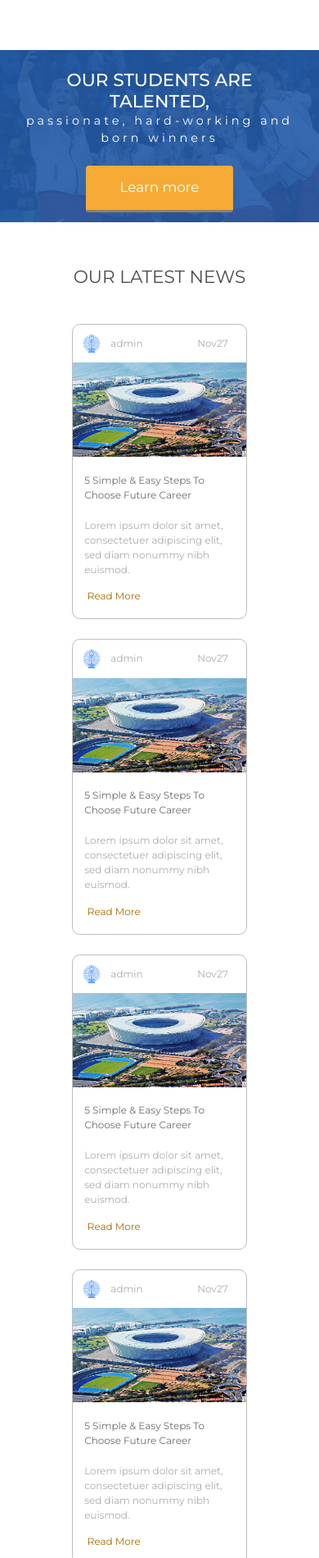
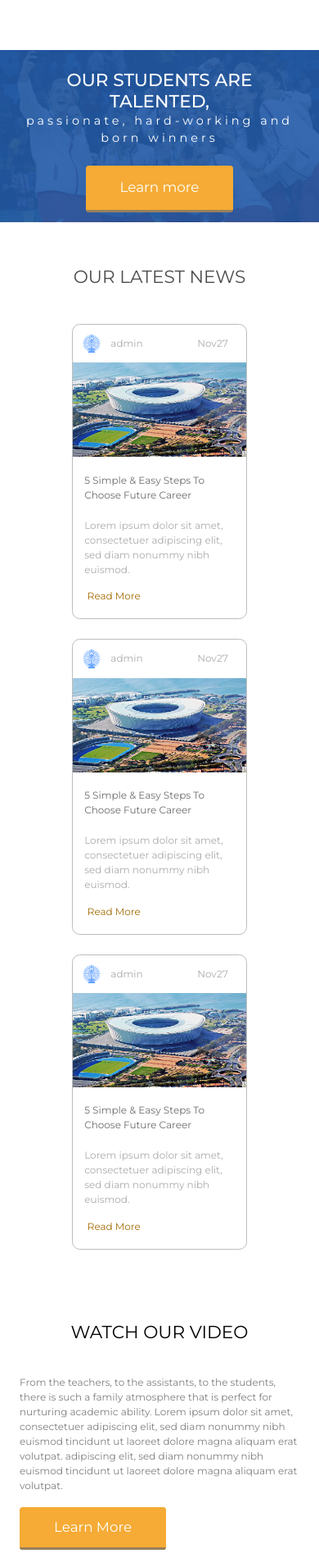
Before and after one commit to Toneca99/coachify, a Jekyll site: the page built from index.html, in a window 390 px wide. Shown: the part 2835-4735 px from the top of the page at 82% size. Built offline with Jekyll 4.4.1, drawn with Linux system fonts in a browser that asks for light colours; some of the changed text lies outside the part shown; grey boxes are pictures that could not be loaded.

Commit message:
Responsive fixes

```diff
--- a/docs/feed.xml
+++ b/docs/feed.xml
@@ -1,4 +1,4 @@
-<?xml version="1.0" encoding="utf-8"?><feed xmlns="http://www.w3.org/2005/Atom" ><generator uri="https://jekyllrb.com/" version="3.8.5">Jekyll</generator><link href="/feed.xml" rel="self" type="application/atom+xml" /><link href="/" rel="alternate" type="text/html" /><updated>2018-11-27T19:18:22+02:00</updated><id>/feed.xml</id><title type="html">Coachify - Sport Academy</title><subtitle>Coachify delivers learning programmes for sports and event participants - athletes, managers, administrators, officials and coaches - through a series of tailored educational programmes.</subtitle><entry><title type="html">SIMPLE &amp;amp; EASY STEPS TO CHOOSE FUTURE CAREER</title><link href="/2018/11/27/Simple.html" rel="alternate" type="text/html" title="SIMPLE &amp; EASY STEPS TO CHOOSE FUTURE CAREER" /><published>2018-11-27T13:50:30+02:00</published><updated>2018-11-27T13:50:30+02:00</updated><id>/2018/11/27/Simple</id><content type="html" xml:base="/2018/11/27/Simple.html">&lt;body class=&quot;post&quot;&gt;
+<?xml version="1.0" encoding="utf-8"?><feed xmlns="http://www.w3.org/2005/Atom" ><generator uri="https://jekyllrb.com/" version="3.8.5">Jekyll</generator><link href="/feed.xml" rel="self" type="application/atom+xml" /><link href="/" rel="alternate" type="text/html" /><updated>2018-11-27T22:31:29+02:00</updated><id>/feed.xml</id><title type="html">Coachify - Sport Academy</title><subtitle>Coachify delivers learning programmes for sports and event participants - athletes, managers, administrators, officials and coaches - through a series of tailored educational programmes.</subtitle><entry><title type="html">SIMPLE &amp;amp; EASY STEPS TO CHOOSE FUTURE CAREER</title><link href="/2018/11/27/Simple.html" rel="alternate" type="text/html" title="SIMPLE &amp; EASY STEPS TO CHOOSE FUTURE CAREER" /><published>2018-11-27T13:50:30+02:00</published><updated>2018-11-27T13:50:30+02:00</updated><id>/2018/11/27/Simple</id><content type="html" xml:base="/2018/11/27/Simple.html">&lt;body class=&quot;post&quot;&gt;
 
 &lt;img src=&quot;../images/post/5simple.jpg&quot; alt=&quot;&quot;&gt;
 
--- a/index.html
+++ b/index.html
@@ -20,19 +20,33 @@
 <section class="grandmaster">
     <div class="featuring">
         <ul>
-            <li> <a href=""><h4>Students</h4><p>Events</p></a></li>
-            <li><a href=""><h4>Training fields</h4><p>Stories</p></a></li>
-            <li> <a href=""><h4>Teachers</h4><p>Profiles</p></a></li>
+            <li> <a href="">
+                    <h4>Students</h4>
+                    <p>Events</p>
+                </a></li>
+            <li><a href="">
+                    <h4>Training fields</h4>
+                    <p>Stories</p>
+                </a></li>
+            <li> <a href="">
+                    <h4>Teachers</h4>
+                    <p>Profiles</p>
+                </a></li>
         </ul>
     </div>
 
     <div class="grand">
-        <div class="left-side"><p>Grandmaster talk</p>
+        <div class="left-side">
+            <p>Grandmaster talk</p>
             <h3>EDUCATION IS THE MOST POWERFUL WEAPON</h3>
-            <p>Our students are talented, hard-working and full of good ideas. We encourage and empower them to bring their ideas to life. Hands-on opportunities are what we're all about. Our students are busy doing things that matter. Take a look at the opportunities you'll have at the University. The task of the modern educator is not to cut down jungles, but to irrigate deserts.</p>
+            <p>Our students are talented, hard-working and full of good ideas. We encourage and empower them to bring
+                their ideas to life. Hands-on opportunities are what we're all about. Our students are busy doing
+                things that matter. Take a look at the opportunities you'll have at the University. The task of the
+                modern educator is not to cut down jungles, but to irrigate deserts.</p>
             <img src="{{ site.baseurl }}/images/signature.png">
             <p class="name">Anton Lafchiev</p>
-            <p class="title">Coachify Grandmaster</p></div>
+            <p class="title">Coachify Grandmaster</p>
+        </div>
         <div class="right-side">
             <img src="{{ site.baseurl }}/images/grand2.jpg">
             <img src="{{ site.baseurl }}/images/grand1.jpg">
@@ -43,12 +57,14 @@
 
 <section class="faith">
     <h3>WE HAVE FAITH IN OUR STUDENT FUTURE </h3>
-    <p class="faith-description">Our students are talented, hard-working. We encourage and empower them to push themselves to their maximum. Hands-on opportunities are what we're all about.</p>
+    <p class="faith-description">Our students are talented, hard-working. We encourage and empower them to push
+        themselves to their maximum. Hands-on opportunities are what we're all about.</p>
     <section class="brags">
         <article>
             <i class="fas fa-dumbbell"></i>
             <h5>Empower</h5>
-            <p>We maintain a teambuilding environment where all are for one! Coachify is a name! Being a student is an honor!</p>
+            <p>We maintain a teambuilding environment where all are for one! Coachify is a name! Being a student is an
+                honor!</p>
         </article>
         <article>
             <i class="fas fa-globe-americas"></i>
@@ -63,7 +79,8 @@
         <article>
             <i class="fas fa-trophy"></i>
             <h5>Awarding</h5>
-            <p>Coachify gives you а globally acknowledged certificate.We serve Equipped managers with knowledge for the modern sporting world!</p>
+            <p>Coachify gives you а globally acknowledged certificate.We serve Equipped managers with knowledge for the
+                modern sporting world!</p>
         </article>
     </section>
 </section>
@@ -113,5 +130,34 @@
             <a href="#" class="read">Read More</a>
         </ul>
     </div>
+</section>
 
+<section class="video">
+    <div class="left-side">
+        <h3>Watch our video</h3>
+        <p>From the teachers, to the assistants, to the students, there is such a family atmosphere that is perfect for
+            nurturing academic ability. Lorem ipsum dolor sit amet, consectetuer adipiscing elit, sed diam nonummy nibh
+            euismod tincidunt ut laoreet dolore magna aliquam erat volutpat. adipiscing elit, sed diam nonummy nibh
+            euismod tincidunt ut laoreet dolore magna aliquam erat volutpat.</p>
+
+        <a href="#" class="button-claim">Learn More</a>
+    </div>
+    <div class="right-side">
+       <div class="player"><iframe width="100%" height="315" src="https://www.youtube.com/embed/z2t4wT_cbpw" frameborder="0" allow="accelerometer; autoplay; encrypted-media; gyroscope; picture-in-picture" allowfullscreen></iframe></div>
+    </div>
 </section>
+
+<section class="newsletter">
+    <div class="join">
+        <div class="text">
+            <h3>Get The Latest News From Coachify!</h3>
+            <p>Join our newsletter now</p>
+        </div>
+        <div class="form">
+            <form action="POST">
+                <input type="email" name="" id="" placeholder="Enter you e-mail adress here">
+                <input type="submit" value="Subscribe" class="button-claim">
+            </form>
+        </div>
+    </div>
+</section>
--- a/scss/_listing.scss
+++ b/scss/_listing.scss
@@ -100,4 +100,8 @@
     .news .listing {
         width:55vw;
     }
+
+    .news .listing:nth-child(4) {
+        display:none;
+    }
 }
--- a/scss/style.scss
+++ b/scss/style.scss
@@ -10,6 +10,7 @@
 @import 'animations';
 
 @import 'buttons';
+@import 'forms';
 
 @import 'site-header';
 @import 'navigation';
@@ -18,3 +19,4 @@
 @import 'site-main';
 
 @import 'listing';
+@import 'newsletter'
```
Also changed, not shown: docs/index.html (+55 -9 lines), scss/_buttons.scss (+1 -18 lines), scss/_site-main.scss (+89 -5 lines), css/style.css, docs/css/style.css, scss/_forms.scss (added), scss/_newsletter.scss (added), 2 other files. Lines whose indentation alone changed are shown as unchanged.
